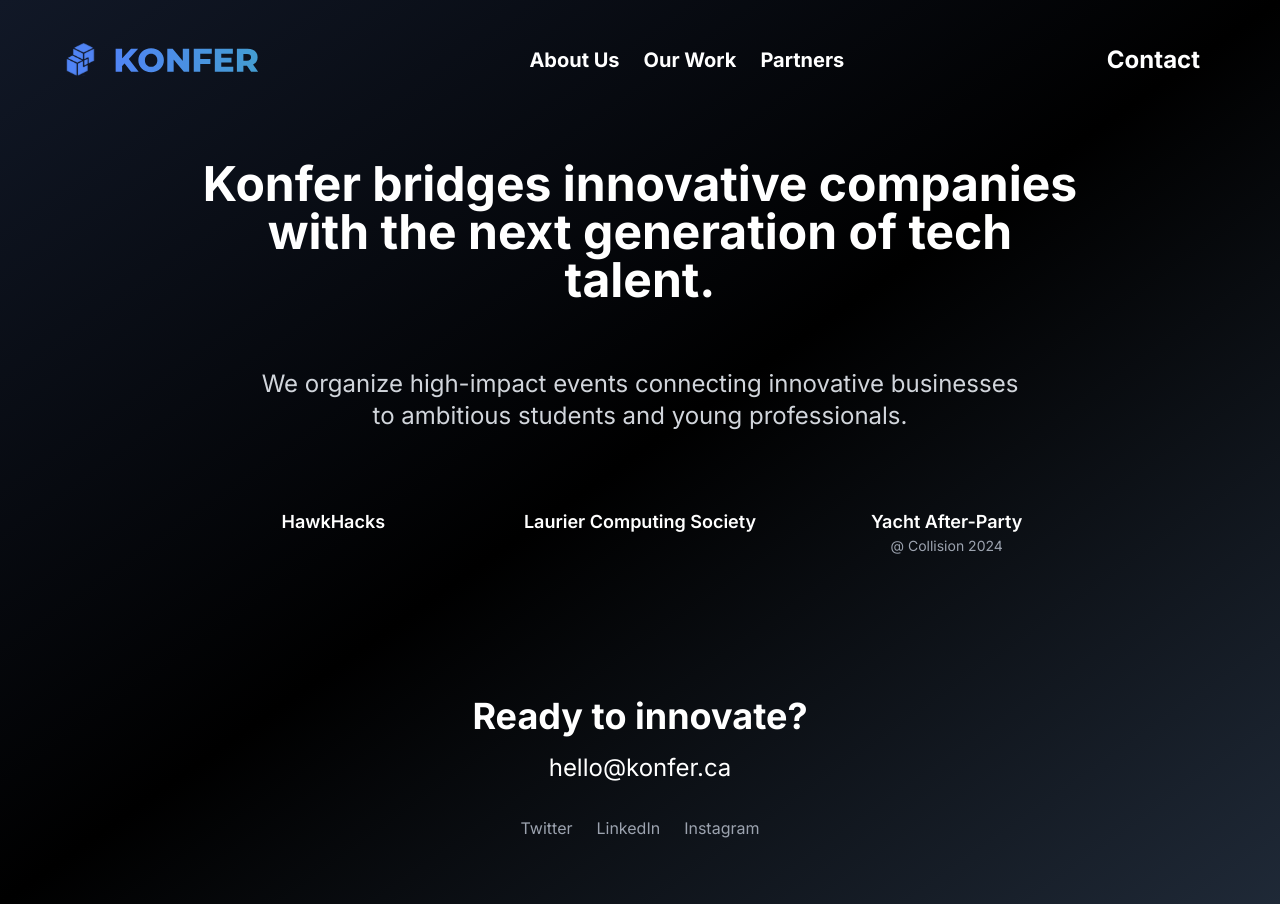
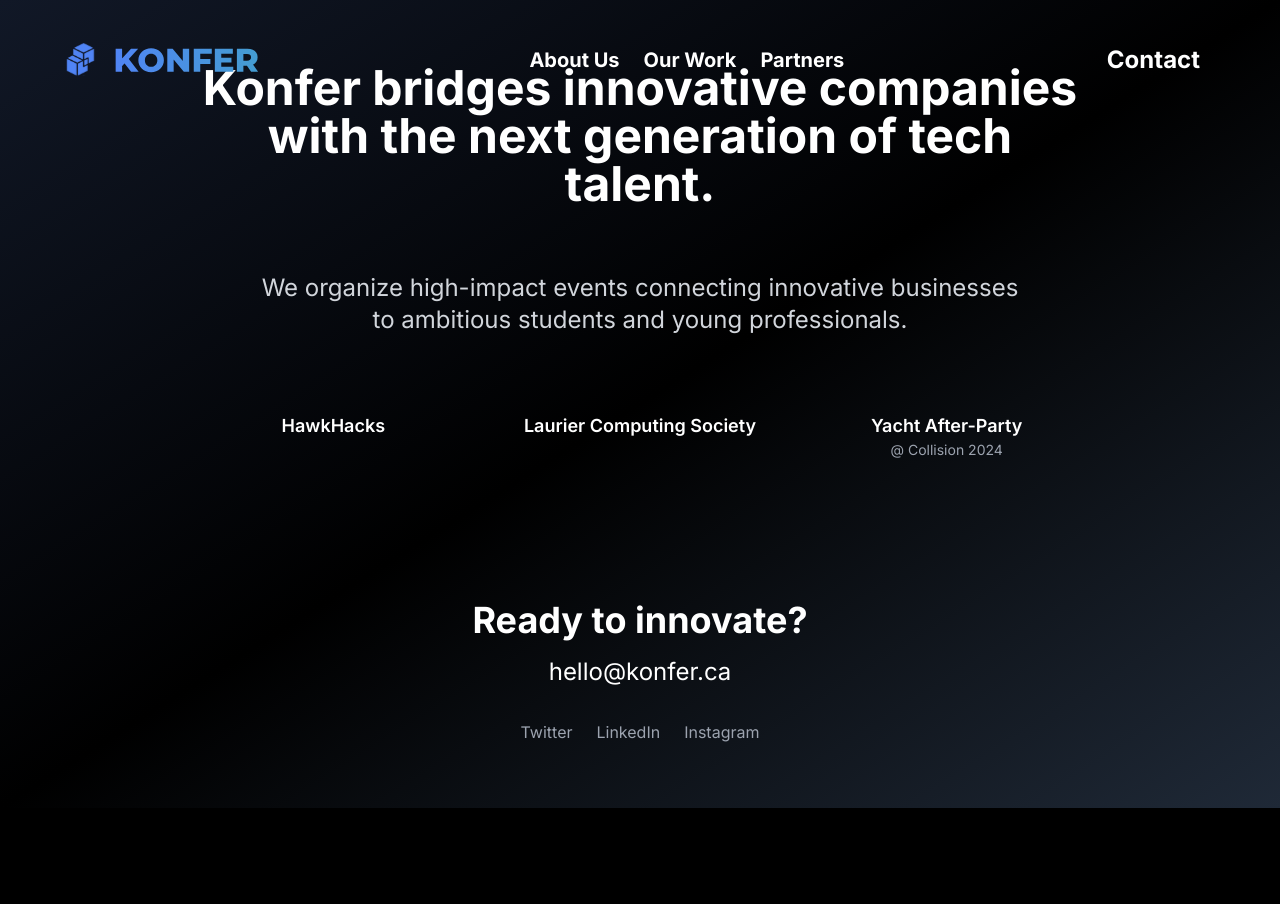
Before and after one commit to KonferCA/landing, a React (Vite) app: page / in a window 1280 px wide. After the commit the page ends 808 px from the top, so only its background shows below. Built offline with nearby package versions, Linux system fonts and the light colour scheme.

Commit message:
Make header overlaying

```diff
--- a/src/components/Header.tsx
+++ b/src/components/Header.tsx
@@ -1,6 +1,6 @@
 const Header = () => {
     return (
-        <header className="w-full text-white p-4 pt-10 flex items-center justify-between">
+        <header className="fixed top-0 left-0 w-full text-white p-4 pt-10 flex items-center justify-between z-50">
             <div className="flex items-center pl-12">
                 <img
                     src="/konfer_logo.svg"
--- a/src/pages/Landing.tsx
+++ b/src/pages/Landing.tsx
@@ -2,13 +2,11 @@
 
 const Landing = () => {
     return (
-        <div className="min-h-screen flex flex-col bg-gradient-to-br from-gray-900 via-black to-gray-800 text-white">
+        <main className="min-h-screen bg-gradient-to-br from-gray-900 via-black to-gray-800 text-white">
             <Header />
-            <main className="flex-grow flex flex-col justify-center items-center px-4 sm:px-6 lg:px-8">
-                <About />
-                <Contact />
-            </main>
-        </div>
+            <About />
+            <Contact />
+        </main>
     );
 };
 
```
